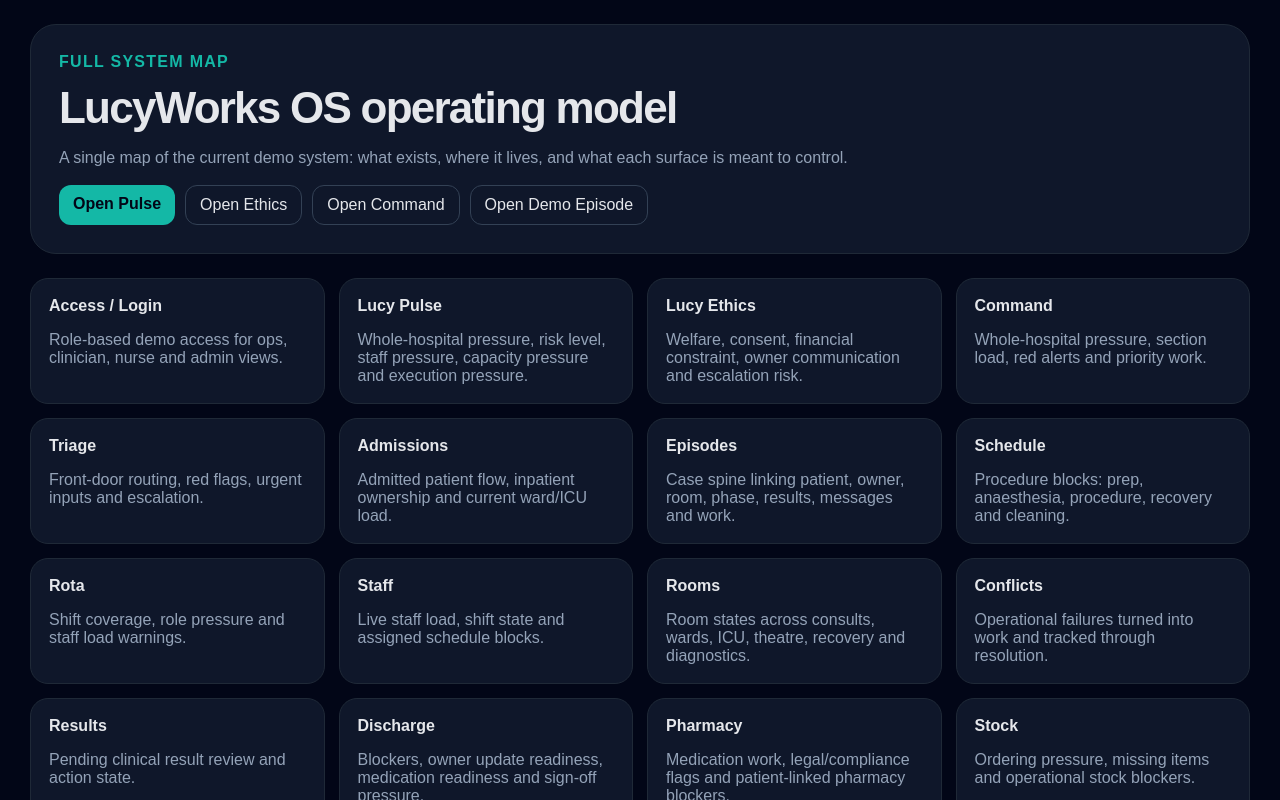
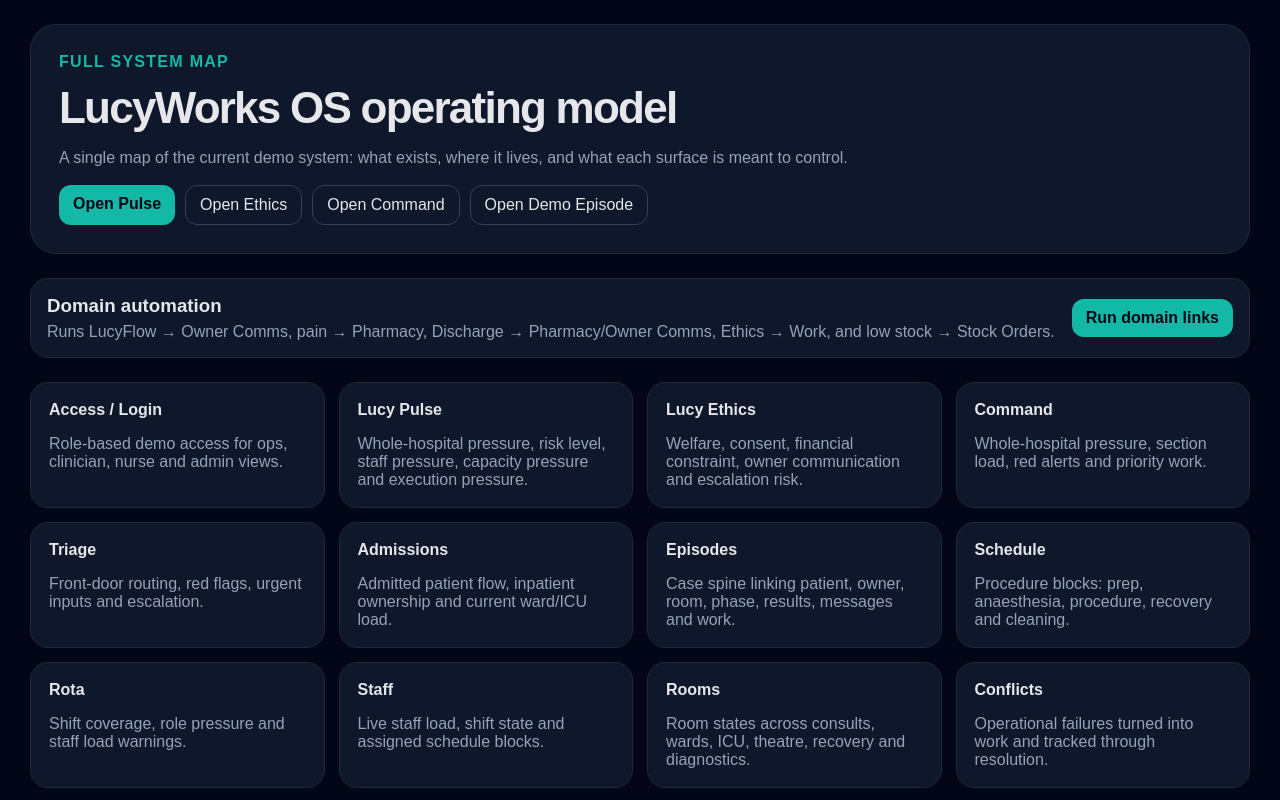
Before and after one commit to edgallagheris-lucyworksos/lucyworks-os, a Next.js app in the folder frontend/: page /system in a window 1280 px wide. Shown: the top 800 px of the page. Built offline with nearby package versions, Linux system fonts and the light colour scheme; no server answers.

Commit message:
Add domain automation and pressure panels to system map

```diff
--- a/frontend/app/system/page.tsx
+++ b/frontend/app/system/page.tsx
@@ -1,4 +1,6 @@
 import Link from "next/link";
+import { DomainAutomationPanel } from "@/components/domain-automation-panel";
+import { DomainPressurePanel } from "@/components/domain-pressure-panel";
 
 const modules = [
   ["Access / Login", "/login", "Role-based demo access for ops, clinician, nurse and admin views."],
@@ -42,6 +44,9 @@
           </div>
         </section>
 
+        <DomainAutomationPanel />
+        <DomainPressurePanel />
+
         <section style={{ display: "grid", gridTemplateColumns: "repeat(auto-fit, minmax(260px, 1fr))", gap: 14 }}>
           {modules.map(([name, href, text]) => (
             <Link key={href} href={href} style={{ border: "1px solid #1f2937", borderRadius: 18, padding: 18, background: "#0f172a", display: "block" }}>
```
